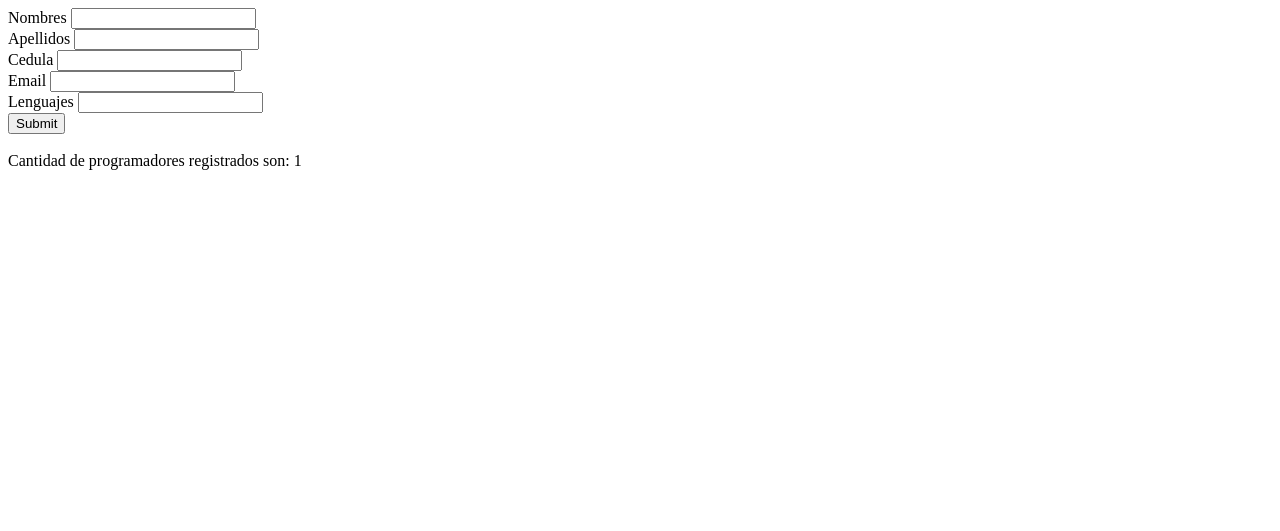
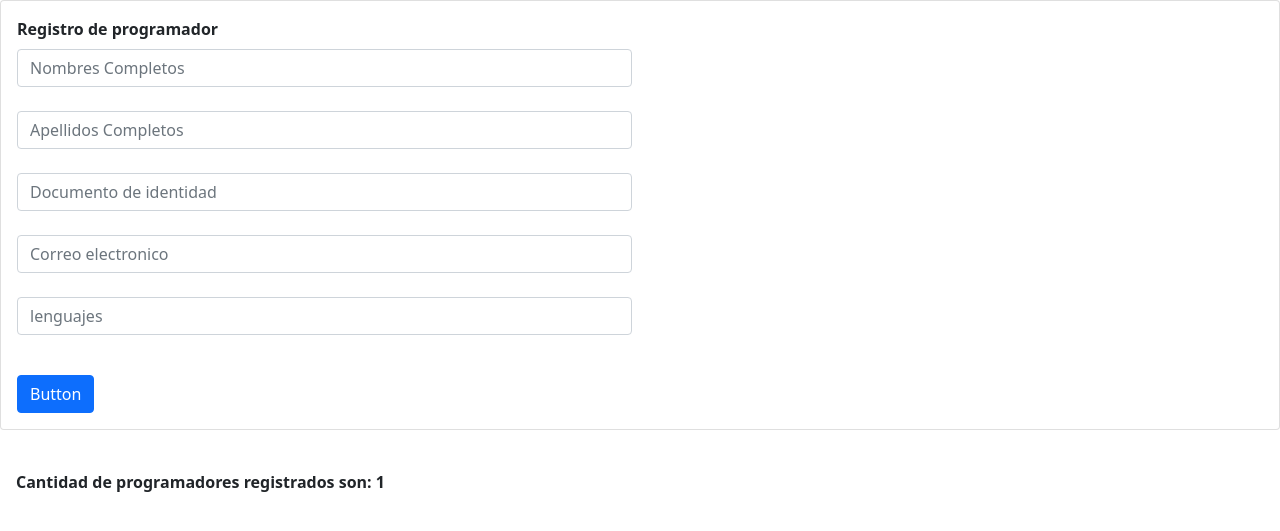
Before and after one commit to gticora/PRUEBA_OPP, a PHP site: page / in a window 1280 px wide. Shown: the top 531 px of the page. Run offline with PHP 8.4, Linux system fonts and the light colour scheme; data comes from the database, SQL or seed files in the repository.

Commit message:
estilos a formularios iompelmentando boostrap

```diff
--- a/index.php
+++ b/index.php
@@ -15,36 +15,40 @@ $cantidad=$row["cantidad"];
 <html>
 <head>
 	<title>Prueba</title>
+	<link href="https://cdn.jsdelivr.net/npm/bootstrap@5.1.0/dist/css/bootstrap.min.css" rel="stylesheet" integrity="sha384-KyZXEAg3QhqLMpG8r+8fhAXLRk2vvoC2f3B09zVXn8CA5QIVfZOJ3BCsw2P0p/We" crossorigin="anonymous">
+	<script src="https://cdn.jsdelivr.net/npm/bootstrap@5.1.0/dist/js/bootstrap.bundle.min.js" integrity="sha384-U1DAWAznBHeqEIlVSCgzq+c9gqGAJn5c/t99JyeKa9xxaYpSvHU5awsuZVVFIhvj" crossorigin="anonymous"></script>
 </head>
 <body>
-<form action="formpost.php" method="post">
-	<div>
-		<span>Nombres</span>
-		<span><input type="text" name="nombres"></span>
+<section>
+<div class="card mb-3">
+	<div class="card-body">
+		<form class="row g-3" action="formpost.php" method="post">
+			<div class="col-md-6">
+				<label for="inputEmail4" class="form-label"><b>Registro de programador</b></label>
+				<input type="text" name="nombres" class="form-control" id="nombres" placeholder="Nombres Completos" required>
+				<label for="inputAddress2" class="form-label"></label>
+				<input type="text" name="apellidos" class="form-control" id="apellidos" placeholder="Apellidos Completos" required>
+				<label for="inputAddress2" class="form-label"></label>
+				<input type="text" name="cedula" class="form-control" id="cedula" placeholder="Documento de identidad" required>
+				<label for="inputAddress2" class="form-label"></label>
+				<input type="email" name="correo" class="form-control" id="correo" placeholder="Correo electronico" required>
+				<label for="inputAddress2" class="form-label"></label>
+				<input type="text"  name="lenguajes" class="form-control" id="lenguajes" placeholder="lenguajes">
+				<label for="inputAddress2" class="form-label"></label>
+			</div>
+			<div class="col-12">
+			<button class="btn btn-primary" type="submit">Button</button>
+			</div>
+		</form>
 	</div>
-	<div>
-		<span>Apellidos</span>
-		<span><input type="text" name="apellidos"></span>
-	</div>
-	<div>
-		<span>Cedula</span>
-		<span><input type="number" name="cedula"></span>
-	</div>
-	<div>
-		<span>Email</span>
-		<span><input type="email" name="correo"></span>
-	</div>
-	<div>
-		<span>Lenguajes</span>
-		<span><input type="text" name="lenguajes"></span>
-	</div>
-	<div>
-		<span><input type="submit" name="Enviar"></span>
-	</div>
-</form>
-<br>
-<div>
-	<span>Cantidad de programadores  registrados son: <?=$cantidad?></span>
 </div>
+<div class="card-body">
+	<h5 class="card-title"><span></span></h5>
+	<p class="card-text"><span><b>Cantidad de programadores  registrados son: <?=$cantidad?></b></span></p>
+	<p class="card-text">
+		<small class="text-muted"></small>
+	</p>
+</div>
+</section>
 </body>
 </html>
```
Also changed, not shown: calculadora.php (+14 -16 lines).
